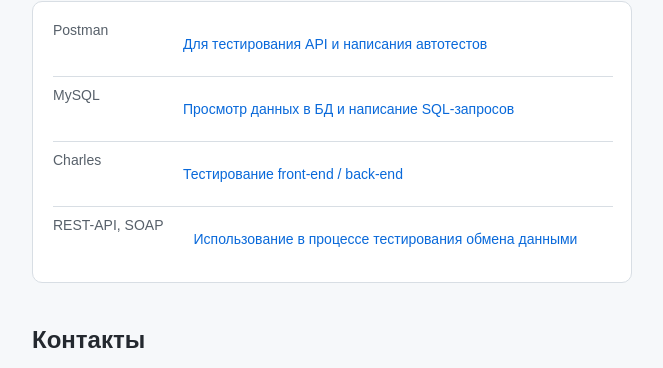
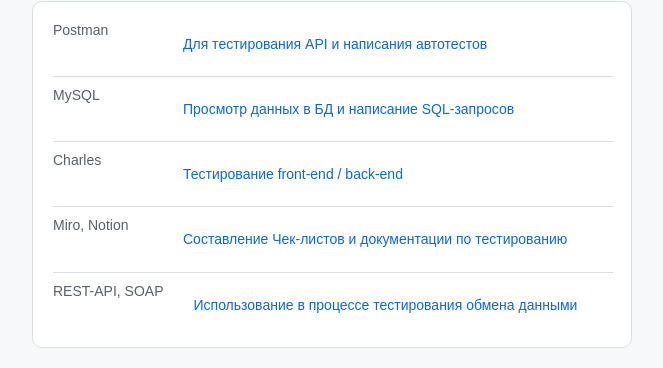
Before and after one commit to Anton-vst/CV, a plain HTML site: page index.html in a window 1280 px wide. Shown: the part 508-876 px from the top of the page, without its empty margins (308-971 px from the left). Drawn offline with Linux system fonts and the light colour scheme.

Commit message:
Добавил про Miro и Notion

```diff
--- a/index.html
+++ b/index.html
@@ -51,6 +51,10 @@
           <p class="linsk__link">Тестирование front-end / back-end</p>
         </li>
         <li class="links__link">
+          <p class="links__title">Miro, Notion</p>
+          <p class="linsk__link">Составление Чек-листов и документации по тестированию</p>
+        </li>
+        <li class="links__link">
           <p class="links__title">REST-API, SOAP</p>
           <p class="linsk__link">Использование в процессе тестирования обмена данными</p>
         </li>
```
